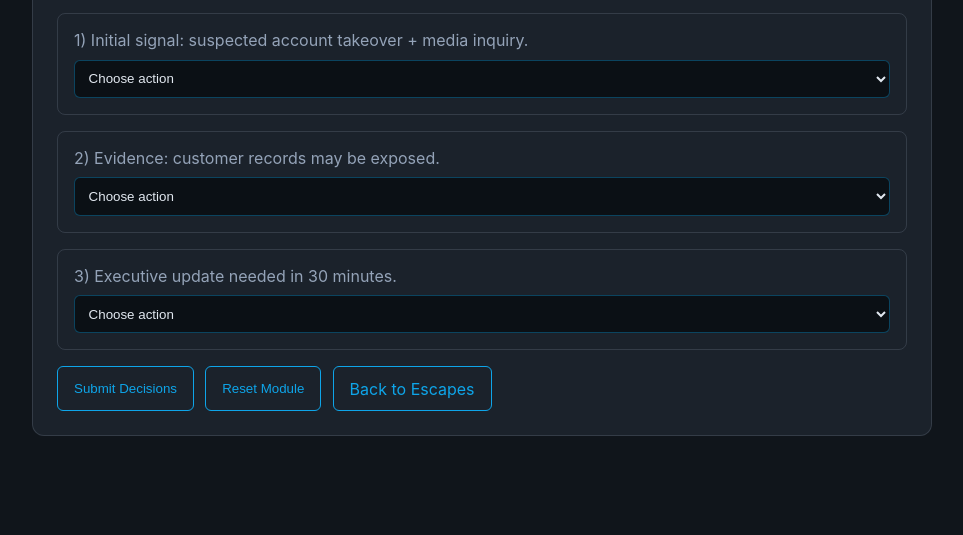
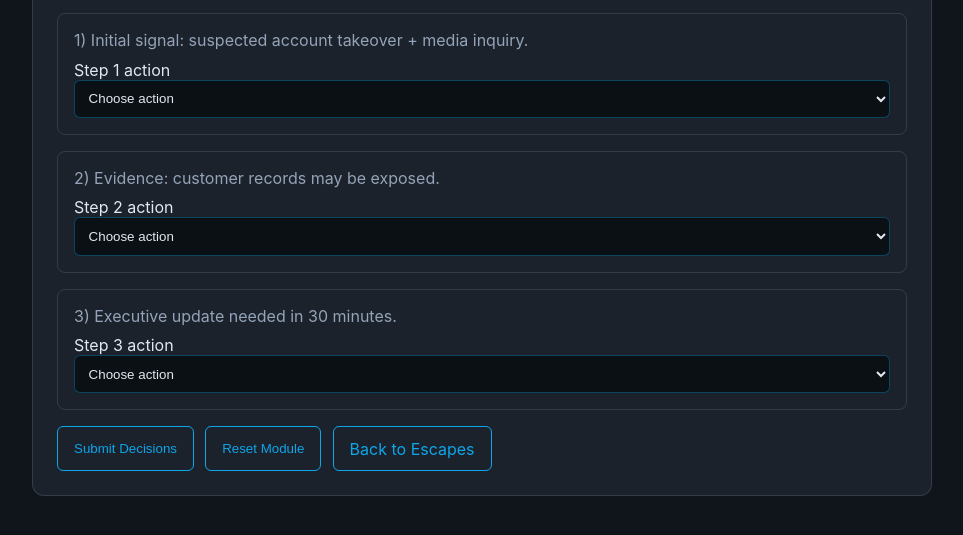
Before and after one commit to yangzhang75/caelaria, a plain HTML site: page escape-executive-decision-room.html in a window 1280 px wide. Shown: the part 99-634 px from the top of the page, without its empty margins (158-1121 px from the left). Drawn offline with Linux system fonts and the light colour scheme.

Commit message:
Improve accessibility of escape-executive-decision-room.html — Ramp verified WCAG fixes

```diff
--- a/escape-executive-decision-room.html
+++ b/escape-executive-decision-room.html
@@ -18,9 +18,9 @@
   <div class="wrap">
     <div class="card">
       <h1>Executive Crisis Decision Room</h1>
-      <div class="step"><p>1) Initial signal: suspected account takeover + media inquiry.</p><select id="s1"><option value="">Choose action</option><option>Delay and gather more data for 24h</option><option>Activate incident command and legal/comms sync</option><option>Post public denial immediately</option></select></div>
-      <div class="step"><p>2) Evidence: customer records may be exposed.</p><select id="s2"><option value="">Choose action</option><option>Notify only internal IT</option><option>Preserve logs, start impact assessment, prep regulator workflow</option><option>Delete suspicious logs to reduce panic</option></select></div>
-      <div class="step"><p>3) Executive update needed in 30 minutes.</p><select id="s3"><option value="">Choose action</option><option>Share verified facts, unknowns, and next checkpoint</option><option>Share unverified root cause as final</option><option>Skip update until full forensic closure</option></select></div>
+      <div class="step"><p>1) Initial signal: suspected account takeover + media inquiry.</p><label for="s1">Step 1 action</label><select id="s1"><option value="">Choose action</option><option>Delay and gather more data for 24h</option><option>Activate incident command and legal/comms sync</option><option>Post public denial immediately</option></select></div>
+      <div class="step"><p>2) Evidence: customer records may be exposed.</p><label for="s2">Step 2 action</label><select id="s2"><option value="">Choose action</option><option>Notify only internal IT</option><option>Preserve logs, start impact assessment, prep regulator workflow</option><option>Delete suspicious logs to reduce panic</option></select></div>
+      <div class="step"><p>3) Executive update needed in 30 minutes.</p><label for="s3">Step 3 action</label><select id="s3"><option value="">Choose action</option><option>Share verified facts, unknowns, and next checkpoint</option><option>Share unverified root cause as final</option><option>Skip update until full forensic closure</option></select></div>
       <div class="actions">
         <button onclick="evaluateRun()">Submit Decisions</button>
         <button onclick="resetGame()">Reset Module</button>
```
